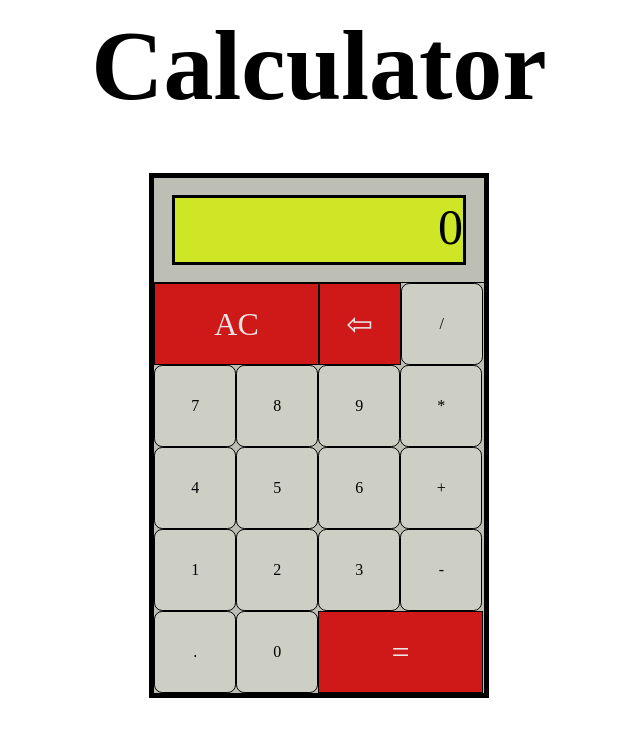
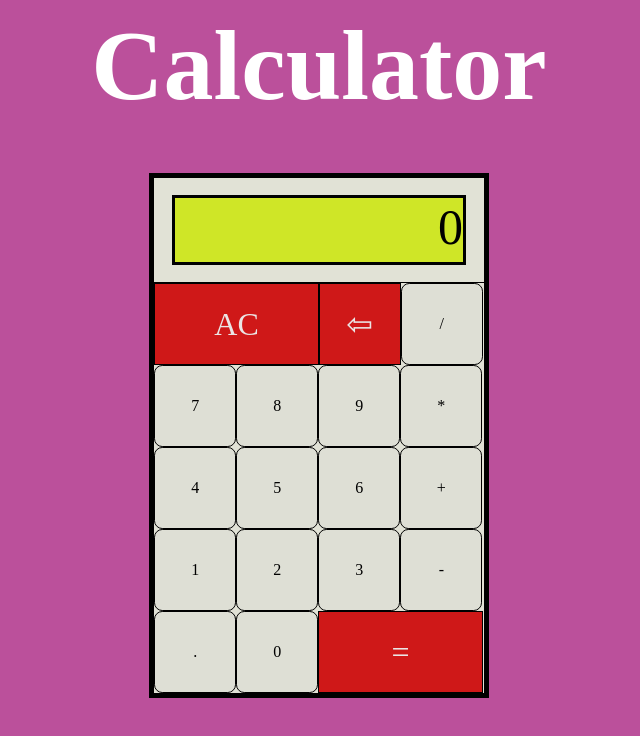
Before and after one commit to figueirapedro/calculator, a plain HTML site: page index.html in a window 1280 px wide. Shown: the whole page, without its empty margins (321-961 px from the left). Drawn offline with Linux system fonts and the light colour scheme.

Commit message:
changed background and header colors

```diff
--- a/index.html
+++ b/index.html
@@ -5,7 +5,7 @@
         <link rel="stylesheet" href="style.css">
         <script src="script.js" rel="script"></script>
     </head>
-    <body>
+    <body id="body">
         <h1 class="header">Calculator</h1>
         <div id="calculator">
             <div id="screenBox">
--- a/style.css
+++ b/style.css
@@ -3,6 +3,11 @@
     position: relative;
     display: table;
     margin: auto;
+    color: white;
+}
+
+#body{
+    background-color: #bb509b;
 }
 
 #calculator{
@@ -14,7 +19,7 @@
 #screenBox{
     width: 41.16vh;
     height: 13vh;
-    background-color: #bebfb4;
+    background-color: #e1e2d6;
     display: flex;
     border-bottom-width: 0;
     border-top-width: 5px;
@@ -39,7 +44,7 @@
     display: flex;
     width: 41.16vh;
     flex-wrap: wrap;
-    background: #bebfb4;
+    background: #e1e2d6;
     justify-content: safe;
     border-top-width: 1px;
     border-bottom-width: 5px;
@@ -52,7 +57,7 @@
 .button{
     height: 10vh;
     width: 10vh;
-    background-color: #cecfc4;
+    background-color: #dedfd5;
     border-width: 1px;
     border-style: solid;
     border-color: black;
@@ -65,7 +70,7 @@
 .buttonIn{
     height: 10vh;
     width: 10vh;
-    background-color: #7a7a7a;
+    background-color: #adadad;
     border-width: 1px;
     border-style: solid;
     border-color: black;
@@ -97,7 +102,7 @@
 .operatorIn{
     height: 10vh;
     width: 10vh;
-    background-color:  rgb(161, 16, 16);
+    background-color:  rgb(179, 18, 18);
     border-width: 1px;
     border-style: solid;
     border-color: black;
```
